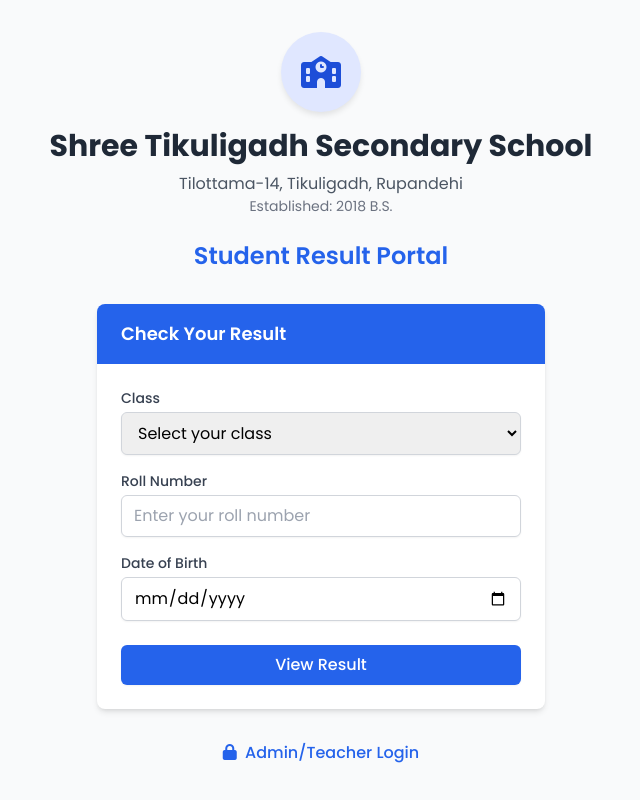
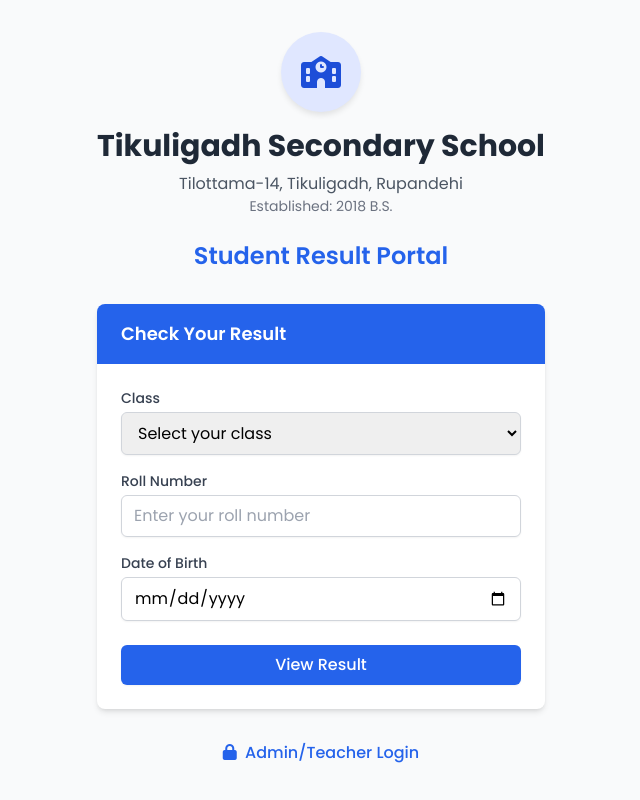
Before and after one commit to vbadshah6472/result-system, a plain HTML site: page index.html in a window 1280 px wide. Shown: the whole page, without its empty margins (319-959 px from the left). Drawn offline with nearby package versions, Linux system fonts and the light colour scheme.

Commit message:
Update index.html

```diff
--- a/index.html
+++ b/index.html
@@ -113,7 +113,7 @@
                 <div class="school-logo mx-auto mb-4">
                     <i class="fas fa-school"></i>
                 </div>
-                <h1 class="text-3xl font-bold text-gray-800 mb-2">Shree Tikuligadh Secondary School</h1>
+                <h1 class="text-3xl font-bold text-gray-800 mb-2">Tikuligadh Secondary School</h1>
                 <p class="text-gray-600">Tilottama-14, Tikuligadh, Rupandehi</p>
                 <p class="text-gray-500 text-sm">Established: 2018 B.S.</p>
                 <h2 class="text-2xl font-semibold text-blue-600 mt-6">Student Result Portal</h2>
```
